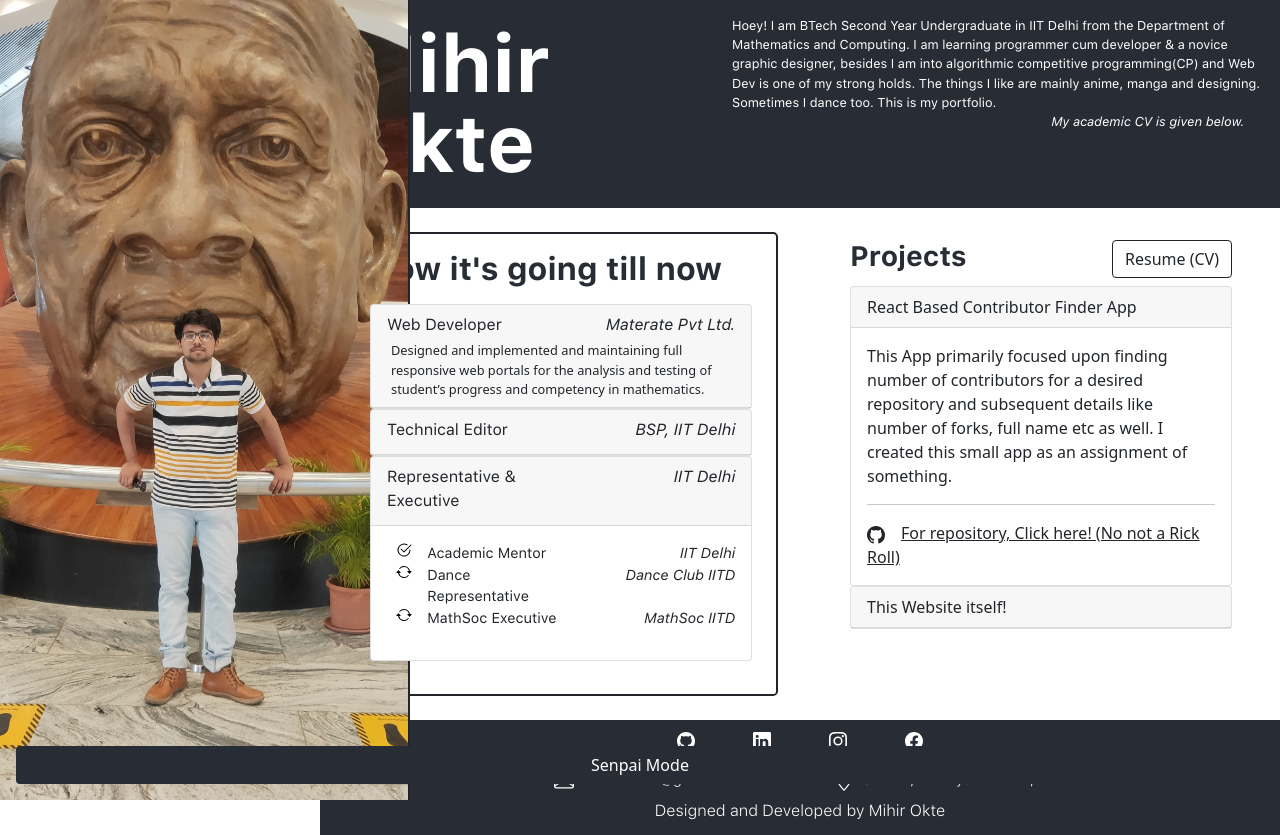
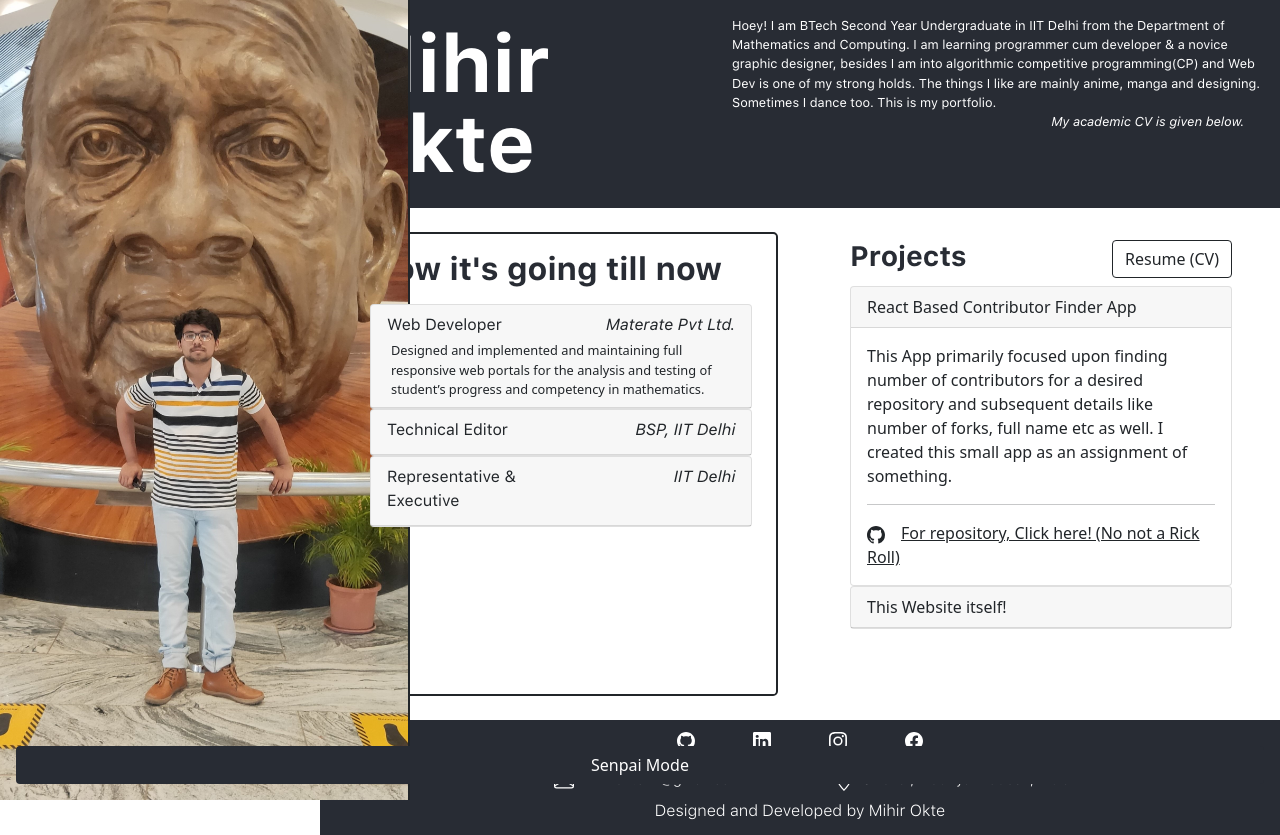
Before and after one commit to Mihirokte/Mihirokte.github.io, a React (Create React App) app: page / in a window 1280 px wide. Built offline with nearby package versions, Linux system fonts and the light colour scheme.

Commit message:
Changes in accordion

```diff
--- a/src/App.js
+++ b/src/App.js
@@ -63,19 +63,19 @@ function Main() {
                   </Accordion.Toggle>
                 </Card>
                 <Card class="my-1">
-                  <Accordion.Toggle as={Card.Header} eventKey="0">
+                  <Accordion.Toggle as={Card.Header} eventKey="1">
                     <div>
                       <div class="row mb-1"><div class="col t2">Technical Editor</div><div class="t4 col text-end">BSP, IIT Delhi</div></div>
                     </div>
                   </Accordion.Toggle>
                 </Card>
                 <Card>
-                  <Accordion.Toggle as={Card.Header} eventKey="0">
+                  <Accordion.Toggle as={Card.Header} eventKey="2">
                     <div>
                       <div class="row mb-1"><div class="col t2">Representative & Executive</div><div class="t4 col text-end">IIT Delhi</div></div>
                     </div>
                   </Accordion.Toggle>
-                  <Accordion.Collapse eventKey="0" class="t3">
+                  <Accordion.Collapse eventKey="2" class="t3">
                     <Card.Body>
                     <ul style={{fontSize:"0.9rem"}}>
                       <li class="listele2"><div class="row"><div class="col t2">Academic Mentor</div><div class="t4 col text-end">IIT Delhi</div></div></li>
```
